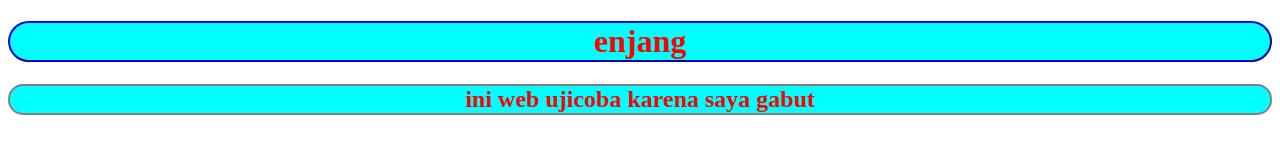
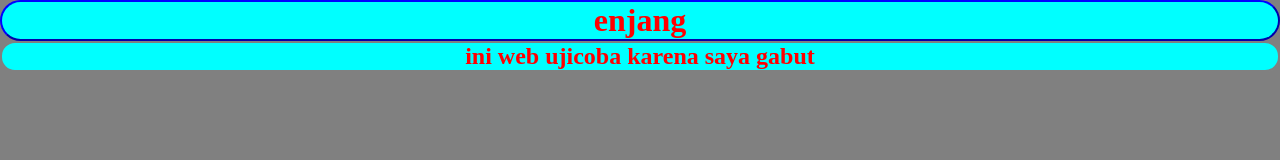
Before and after one commit to janzarm/janzarm.github.io, a plain HTML site: page Enjang.html in a window 1280 px wide. Drawn offline with Linux system fonts and the light colour scheme.

Commit message:
Update Enjang.css

```diff
--- a/Enjang.css
+++ b/Enjang.css
@@ -1,3 +1,8 @@
+* ,html ,body{
+  margin: 0;
+  padding: 0;
+  background-color: gray;
+}
 h1 {
   border: 2px solid blue;
   border-radius: 25px;
```
